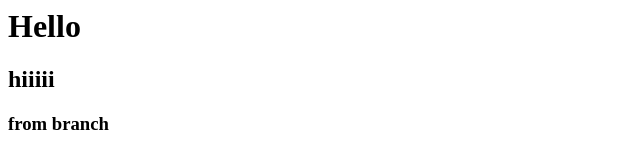
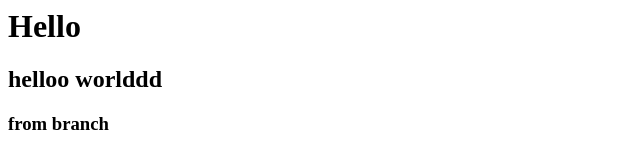
Before and after one commit to vsrikanth389/practice, a plain HTML site: page index.html in a window 1280 px wide. Shown: the whole page, without its empty margins (0-640 px from the left). Drawn offline with Linux system fonts and the light colour scheme.

```diff
--- a/index.html
+++ b/index.html
@@ -1,3 +1,3 @@
 <h1> Hello </h1>
-<h2> hiiiii </h2>
+<h2> helloo worlddd </h2>
 <h3> from branch </h3>
```
